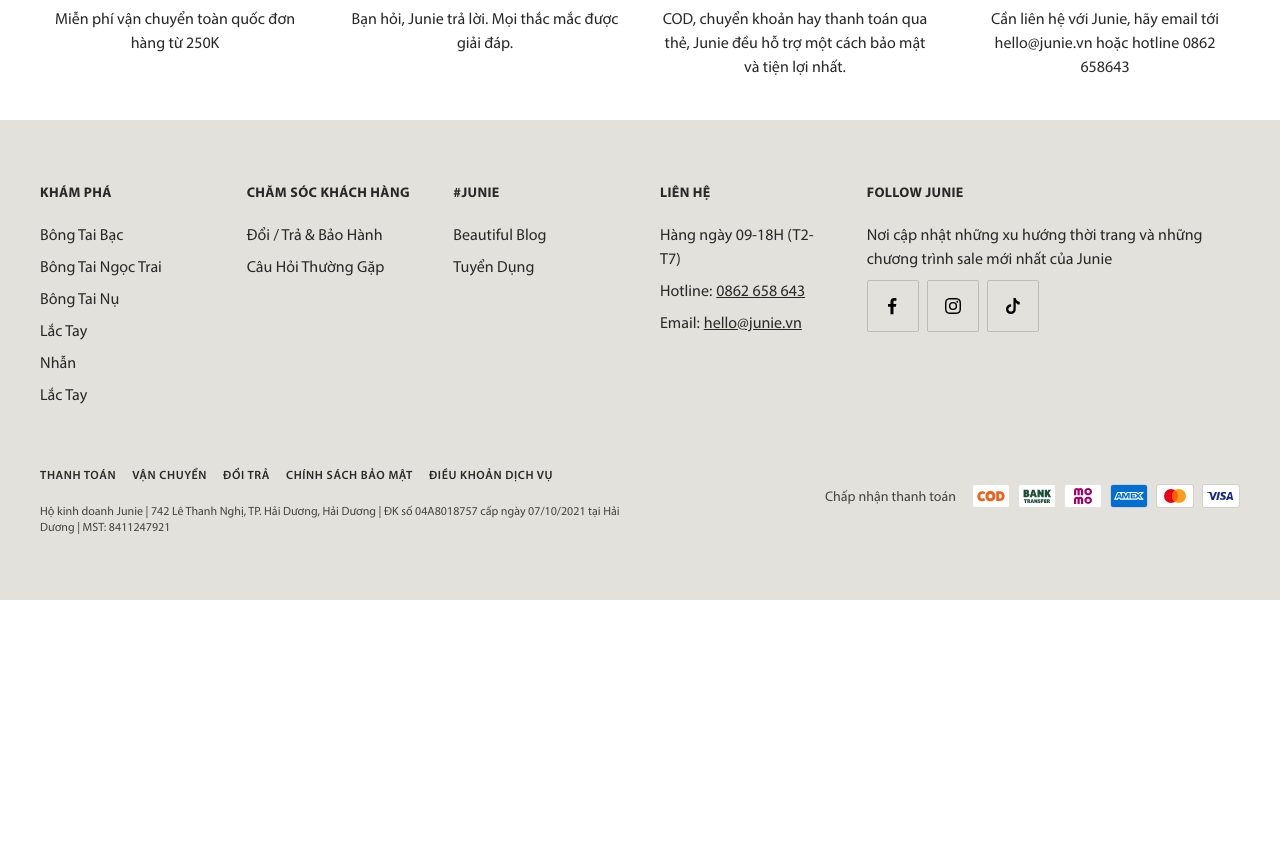
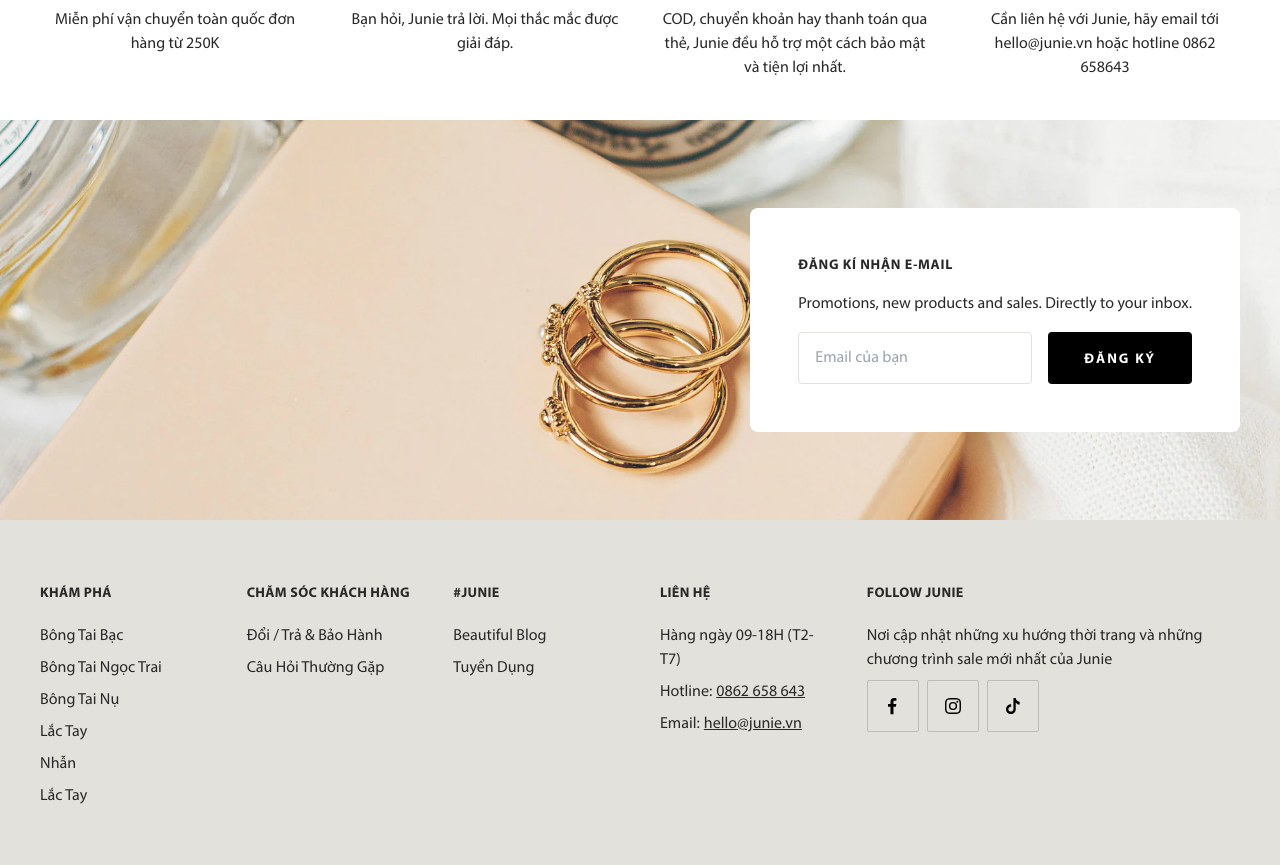
Before and after one commit to tranbaolam26902/junie-store-nextjs, a Next.js app: page / in a window 1280 px wide. Shown: the part 2700-3565 px from the top of the page. Before the commit the page ends 3300 px from the top, so only its background shows below. Built offline with nearby package versions, Linux system fonts and the light colour scheme.

Commit message:
Add Subscribe Section

```diff
--- /dev/null
+++ b/src/app/home/SubscribeSection.jsx
@@ -0,0 +1,37 @@
+import Image from 'next/image';
+
+import subscribeImage from '@/assets/images/home/subscribe.webp';
+
+import Button from '../components/Button';
+
+export default function SubscribeSection() {
+    return (
+        <>
+            <div className='relative mt-10 min-h-[360px] md:min-h-[400px]'>
+                <Image
+                    src={subscribeImage}
+                    className='absolute top-0 left-0 w-full h-full object-cover object-center'
+                    alt='subscribe-image'
+                />
+                <div className='absolute w-full h-full'>
+                    <div className='flex items-center justify-center lg:justify-end mx-auto px-6 md:px-10 max-w-screen-2xl h-full'>
+                        <div className='flex flex-col gap-4 p-6 sm:p-12 w-full sm:w-fit bg-white rounded lg:rounded-lg'>
+                            <p className='text-xs md:text-sm font-bold tracking-wider uppercase'>Đăng kí nhận e-mail</p>
+                            <p>Promotions, new products and sales. Directly to your inbox.</p>
+                            <div className='md:flex gap-4'>
+                                <input
+                                    type='text'
+                                    className='flex-1 mb-4 md:mb-0 px-4 py-3 md:py-2 w-full border border-gray rounded'
+                                    placeholder='Email của bạn'
+                                />
+                                <Button secondary className='w-full md:w-fit'>
+                                    Đăng ký
+                                </Button>
+                            </div>
+                        </div>
+                    </div>
+                </div>
+            </div>
+        </>
+    );
+}
--- a/src/app/page.jsx
+++ b/src/app/page.jsx
@@ -3,6 +3,7 @@ import CategorySection from './home/CategorySection';
 import HeroSection from './home/HeroSection';
 import BlogSection from './home/BlogSection';
 import ServiceSection from './home/ServiceSection';
+import SubscribeSection from './home/SubscribeSection';
 
 export const metadata = {
     title: 'Junie | Thương Hiệu Phụ Kiện Thời Trang Bông Tai, Dây Chuyền Nữ',
@@ -16,7 +17,7 @@ export default function Home() {
             <AboutSection />
             <BlogSection />
             <ServiceSection />
-            <div className='mt-10'></div>
+            <SubscribeSection />
         </>
     );
 }
```
Also changed, not shown: public/assets/images/home/subscribe.webp (added).
